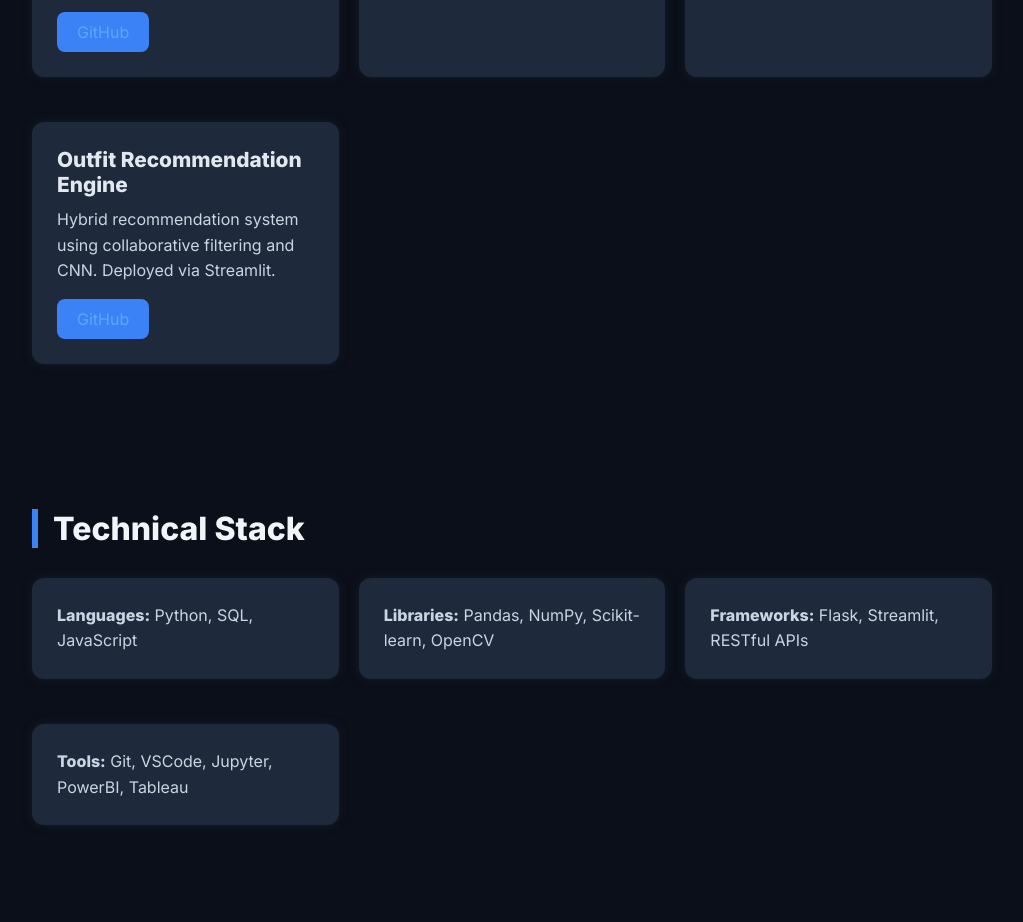
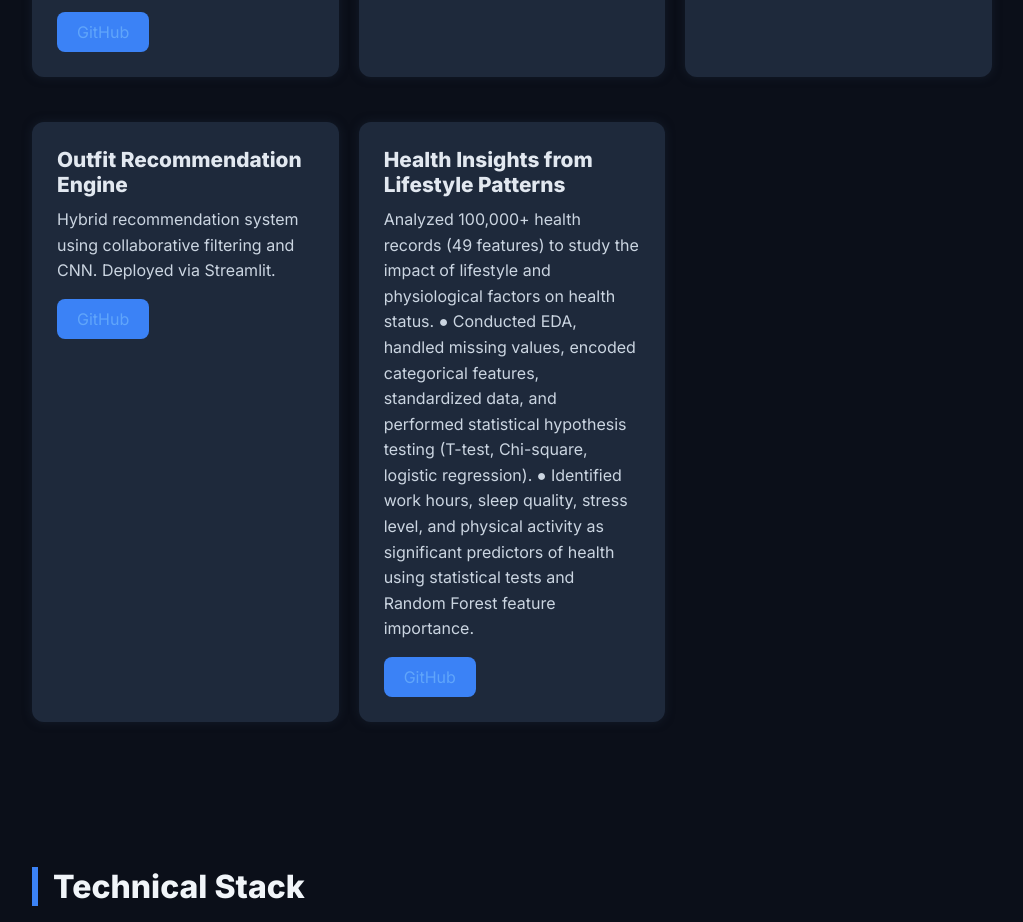
Before and after one commit to yaniv-11/vinay-11.github.io, a plain HTML site: page index.html in a window 1280 px wide. Shown: the part 995-1917 px from the top of the page, without its empty margins (128-1151 px from the left). Drawn offline with Linux system fonts and the light colour scheme.

Commit message:
Update index.html

```diff
--- a/index.html
+++ b/index.html
@@ -137,17 +137,26 @@
       <div class="card">
         <h3>Deforestation Monitoring System</h3>
         <p>Tracks forest loss using live satellite imagery and OpenCV analysis. Built with Flask and real-time APIs.</p>
-        <a href="https://github.com/yaniv-11" class="btn" target="_blank">GitHub</a>
+        <a href="https://github.com/yaniv-11/Carbon_emmission_energy_efficiency_tracker" class="btn" target="_blank">GitHub</a>
       </div>
       <div class="card">
         <h3>Carbon Emission Tracker</h3>
         <p>Predictive analytics tool for energy usage and carbon output, powered by Scikit-learn and Flask.</p>
-        <a href="https://github.com/yaniv-11" class="btn" target="_blank">GitHub</a>
+        <a href="https://github.com/yaniv-11/Blend-Attire" class="btn" target="_blank">GitHub</a>
       </div>
       <div class="card">
         <h3>Outfit Recommendation Engine</h3>
         <p>Hybrid recommendation system using collaborative filtering and CNN. Deployed via Streamlit.</p>
         <a href="https://github.com/yaniv-11" class="btn" target="_blank">GitHub</a>
+      </div>
+      <div class="card">
+        <h3>Health Insights from Lifestyle Patterns  </h3>
+        <p>Analyzed 100,000+ health records (49 features) to study the impact of lifestyle and physiological factors on health status.
+● Conducted EDA, handled missing values, encoded categorical features, standardized data, and performed statistical hypothesis testing (T-test,
+Chi-square, logistic regression).
+● Identified work hours, sleep quality, stress level, and physical activity as significant predictors of health using statistical tests and Random Forest
+feature importance.</p>
+        <a href="https://github.com/yaniv-11/Health-Insights-from-Lifestyle-Patterns-" class="btn" target="_blank">GitHub</a>
       </div>
     </div>
   </section>
```
